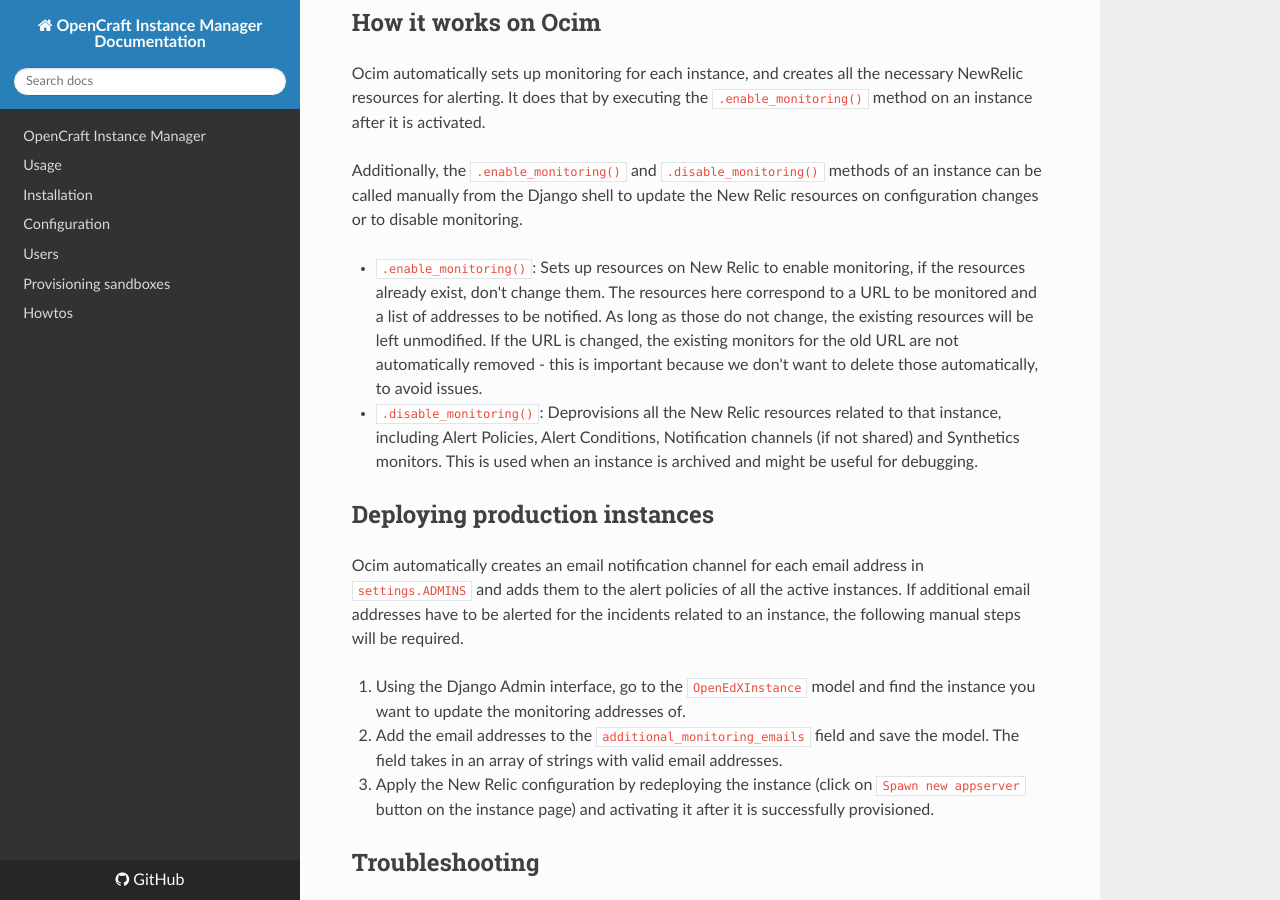
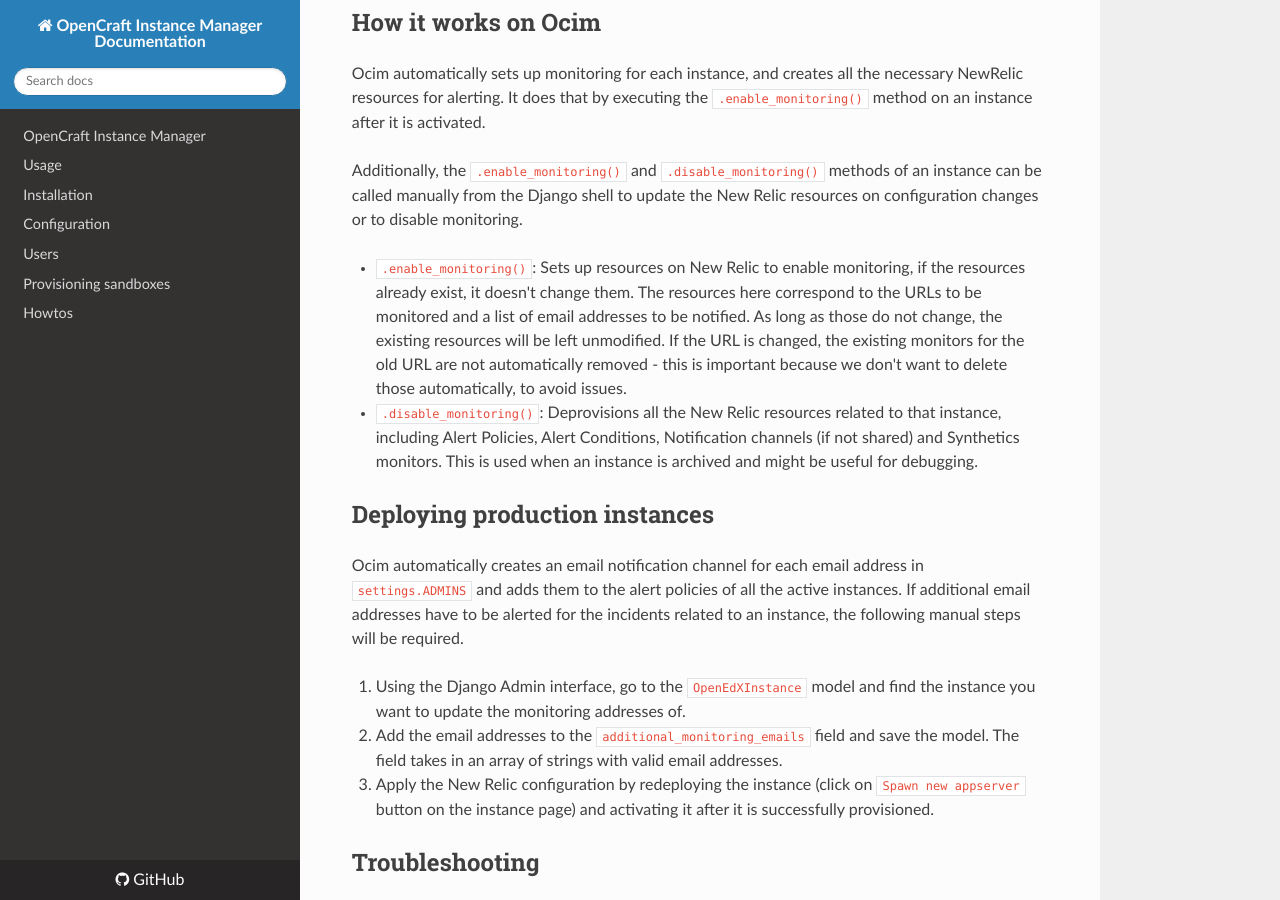
Before and after one commit to open-craft/opencraft, an MkDocs documentation site: the page built from documentation/monitoring.md, in a window 1280 px wide and 900 px high, scrolled down 1244 px. Built offline with MkDocs 1.6.1, drawn with Linux system fonts in a browser that asks for light colours; nearby versions of some CDN libraries.

Commit message:
Update documentation/monitoring.md
Co-Authored-By: Guruprasad <lgp171188@users.noreply.github.com>

```diff
--- a/documentation/monitoring.md
+++ b/documentation/monitoring.md
@@ -26,7 +26,7 @@
 
 Additionally, the `.enable_monitoring()` and `.disable_monitoring()` methods of an instance can be called manually from the Django shell to update the New Relic resources on configuration changes or to disable monitoring.
 
-* `.enable_monitoring()`: Sets up resources on New Relic to enable monitoring, if the resources already exist, don't change them. The resources here correspond to a URL to be monitored and a list of addresses to be notified. As long as those do not change, the existing resources will be left unmodified. If the URL is changed, the existing monitors for the old URL are not automatically removed - this is important because we don't want to delete those automatically, to avoid issues.
+* `.enable_monitoring()`: Sets up resources on New Relic to enable monitoring, if the resources already exist, it doesn't change them. The resources here correspond to the URLs to be monitored and a list of email addresses to be notified. As long as those do not change, the existing resources will be left unmodified. If the URL is changed, the existing monitors for the old URL are not automatically removed - this is important because we don't want to delete those automatically, to avoid issues.
 * `.disable_monitoring()`: Deprovisions all the New Relic resources related to that instance, including Alert Policies, Alert Conditions, Notification channels (if not shared) and Synthetics monitors. This is used when an instance is archived and might be useful for debugging.
 
 ## Deploying production instances
```
